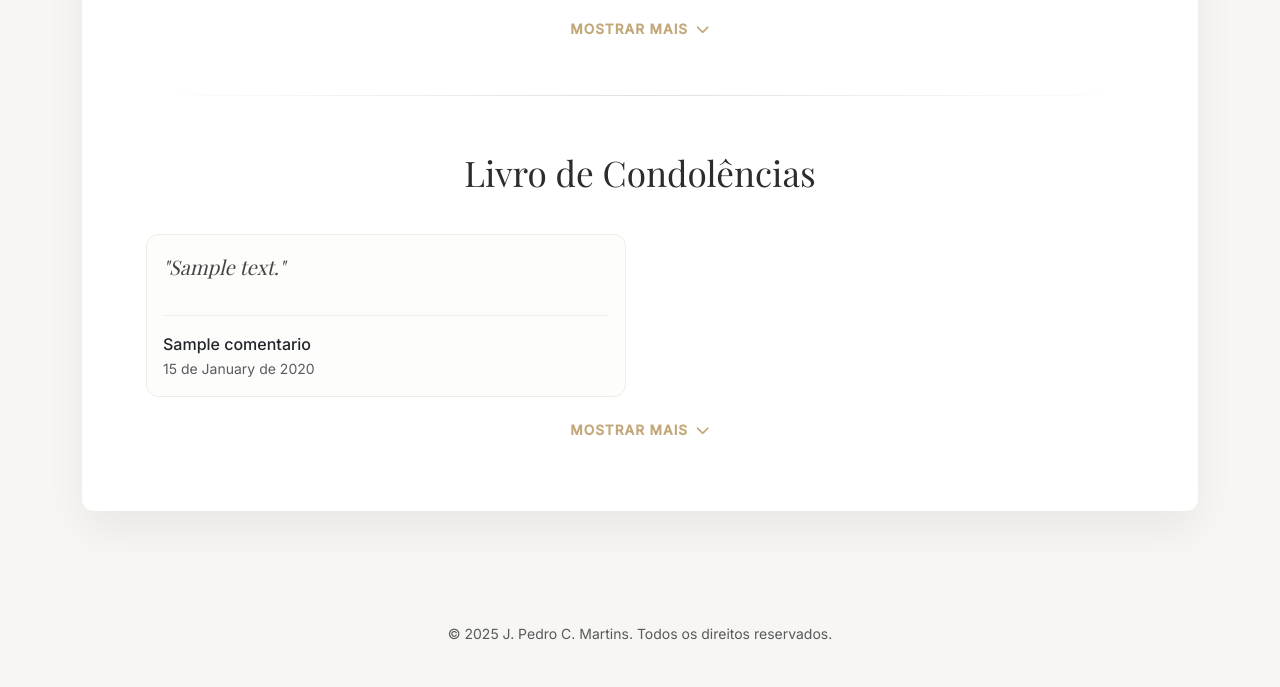
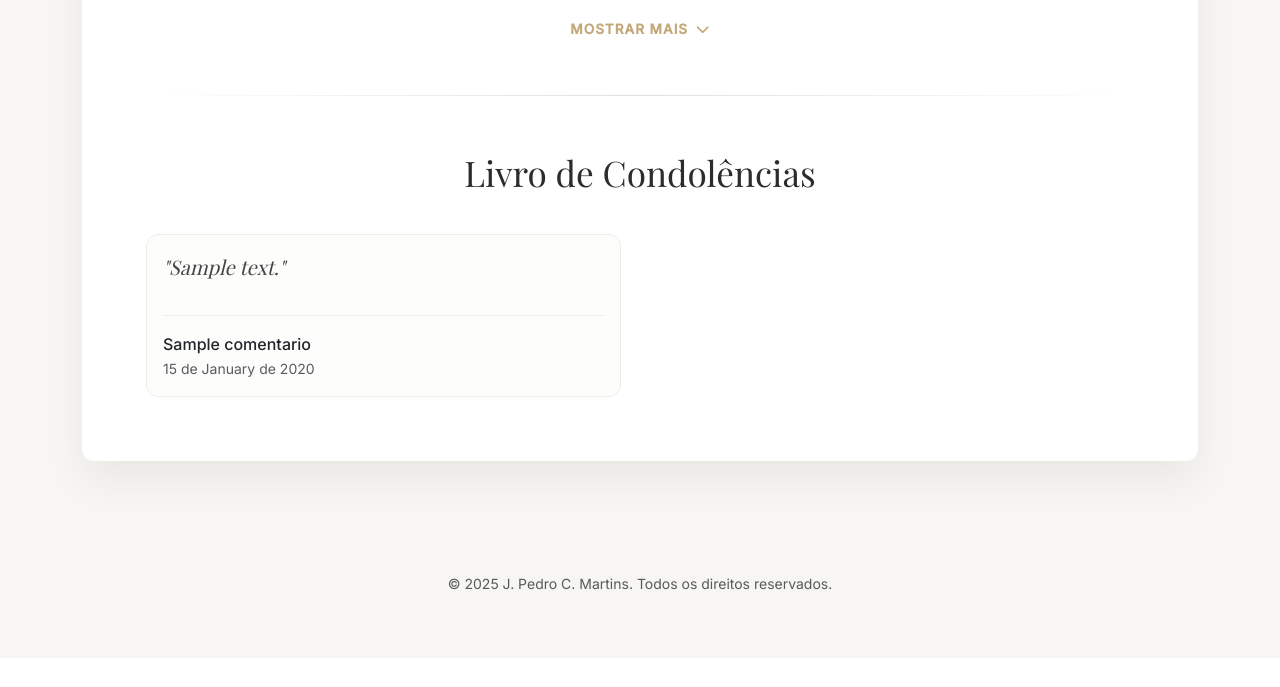
Before and after one commit to JPedroCMartins/memorial, a Flask app: page /m/# in a window 1280 px wide. Shown: the part 1454-2141 px from the top of the page. After the commit the page ends 2044 px from the top, so only its background shows below. Run offline with Flask 3, Linux system fonts and the light colour scheme; a user stored in the database is signed in; tables that the repository leaves empty hold one stand-in row (values such as "Sample post"); grey boxes marked "Sample" are stand-in pictures; some web fonts are replaced.

Commit message:
feat: Adicionar barra de rolagem ao livro de condolências
Co-authored-by: aider (gemini/gemini-3-pro-preview) <aider@aider.chat>

```diff
--- a/app/static/css/memorial_publicado.css
+++ b/app/static/css/memorial_publicado.css
@@ -275,7 +275,6 @@ body {
 
 /* --- Wrappers de Rolagem e Mostrar Mais --- */
 .bio-scroll-wrapper,
-.comments-scroll-wrapper,
 .media-scroll-wrapper {
     max-height: 400px;
     overflow: hidden;
@@ -286,12 +285,38 @@ body {
 }
 
 .bio-scroll-wrapper.is-expanded,
-.comments-scroll-wrapper.is-expanded,
 .media-scroll-wrapper.is-expanded {
     max-height: none;
     overflow: visible;
     -webkit-mask-image: none;
     mask-image: none;
+}
+
+/* --- Rolagem Fixa para Comentários --- */
+.comments-scroll-area {
+    max-height: 500px;
+    overflow-y: auto;
+    overflow-x: hidden;
+    padding-right: 15px;
+}
+
+/* Scrollbar elegante para a área de comentários */
+.comments-scroll-area::-webkit-scrollbar {
+    width: 6px;
+}
+
+.comments-scroll-area::-webkit-scrollbar-track {
+    background: #f0ede6;
+    border-radius: 8px;
+}
+
+.comments-scroll-area::-webkit-scrollbar-thumb {
+    background-color: #c2a878;
+    border-radius: 8px;
+}
+
+.comments-scroll-area::-webkit-scrollbar-thumb:hover {
+    background-color: #ab9265;
 }
 
 .btn-show-more {
--- a/app/templates/memorial_publico.html
+++ b/app/templates/memorial_publico.html
@@ -160,7 +160,7 @@
                 <section class="comments-section mt-5">
                     <h2 class="section-title">Livro de Condolências</h2>
 
-                    <div class="comments-scroll-wrapper" id="commentsWrapper">
+                    <div class="comments-scroll-area">
                         {% set ns = namespace(has_visible=false) %}
                         {% if memorial.comentarios %}
                             <div class="row g-4">
@@ -192,11 +192,6 @@
                             <p class="text-center text-muted py-4">Ainda não há mensagens aprovadas neste memorial.</p>
                         {% endif %}
                     </div>
-
-                    <button type="button" class="btn btn-link d-block mx-auto btn-show-more"
-                        data-target="#commentsWrapper">
-                        Mostrar mais <i class="fas fa-chevron-down ms-1"></i>
-                    </button>
                 </section>
             </main>
         </div>
```
